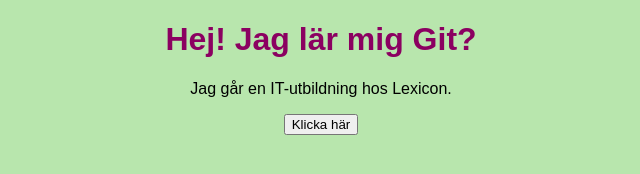
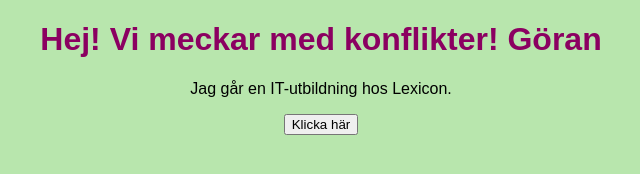
Before and after one commit to GoranWidlund/Grupp3Projekt1, a plain HTML site: page index.html in a window 1280 px wide. Shown: the whole page, without its empty margins (319-959 px from the left). Drawn offline with Linux system fonts and the light colour scheme.

Commit message:
Changed h1 in index.html

```diff
--- a/index.html
+++ b/index.html
@@ -6,7 +6,7 @@
   <link rel="stylesheet" href="style.css">
 </head>
 <body>
-  <h1>Hej! Jag lär mig Git?</h1>
+  <h1>Hej! Vi meckar med konflikter! Göran</h1>
   <p>Jag går en IT-utbildning hos Lexicon.</p>
   <button id="myButton">Klicka här</button>
   <script src="script.js"></script>
```
